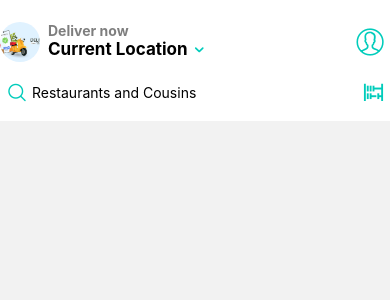
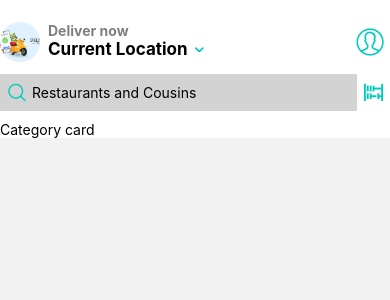
Before and after one commit to Max-256/deliv, a React Native app: screen /HomeScreen in a window 390 px wide. Shown: the top 300 px of the page. Built offline with nearby package versions, Linux system fonts and the light colour scheme.

Commit message:
build categories and categories card components

```diff
--- /dev/null
+++ b/app/components/Categories.js
@@ -0,0 +1,17 @@
+import React from "react";
+import { ScrollView, View, StyleSheet, Text } from "react-native";
+import CategoryCard from "./CategoryCard";
+
+function Categories(props) {
+  return (
+    <ScrollView horizontal style={styles.container}>
+      <CategoryCard />
+    </ScrollView>
+  );
+}
+
+const styles = StyleSheet.create({
+  container: {},
+});
+
+export default Categories;
--- /dev/null
+++ b/app/components/CategoryCard.js
@@ -0,0 +1,16 @@
+import React from "react";
+import { View, StyleSheet, Text } from "react-native";
+
+function CategoryCard(props) {
+  return (
+    <View style={styles.container}>
+      <Text>Category card</Text>
+    </View>
+  );
+}
+
+const styles = StyleSheet.create({
+  container: {},
+});
+
+export default CategoryCard;
--- a/app/screens/HomeScreen.js
+++ b/app/screens/HomeScreen.js
@@ -7,6 +7,7 @@ import {
   SafeAreaView,
   Image,
   TextInput,
+  ScrollView,
 } from "react-native";
 import Constants from "expo-constants";
 import {
@@ -15,6 +16,7 @@ import {
   Entypo,
   MaterialCommunityIcons,
 } from "@expo/vector-icons";
+import Categories from "../components/Categories";
 
 function HomeScreen(props) {
   const navigation = useNavigation();
@@ -64,6 +66,12 @@ function HomeScreen(props) {
           name="abacus"
         />
       </View>
+
+      {/* body */}
+
+      <ScrollView>
+        <Categories />
+      </ScrollView>
     </SafeAreaView>
   );
 }
@@ -102,7 +110,7 @@ const styles = StyleSheet.create({
   },
   searchBox: {
     alignItems: "center",
-    backgroundColor: "lightsgray",
+    backgroundColor: "lightgray",
     flexDirection: "row",
     flex: 1,
     padding: 2,
```
